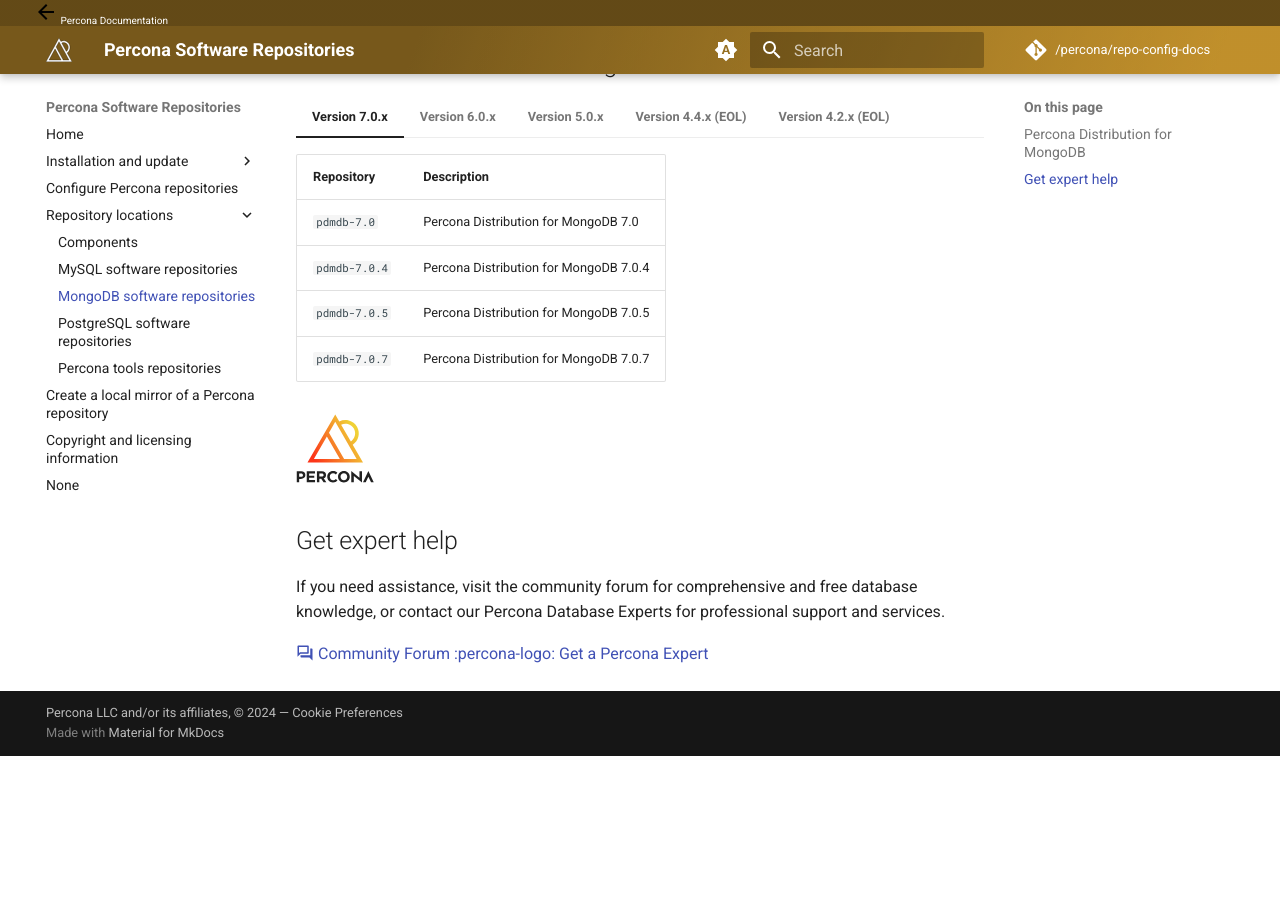
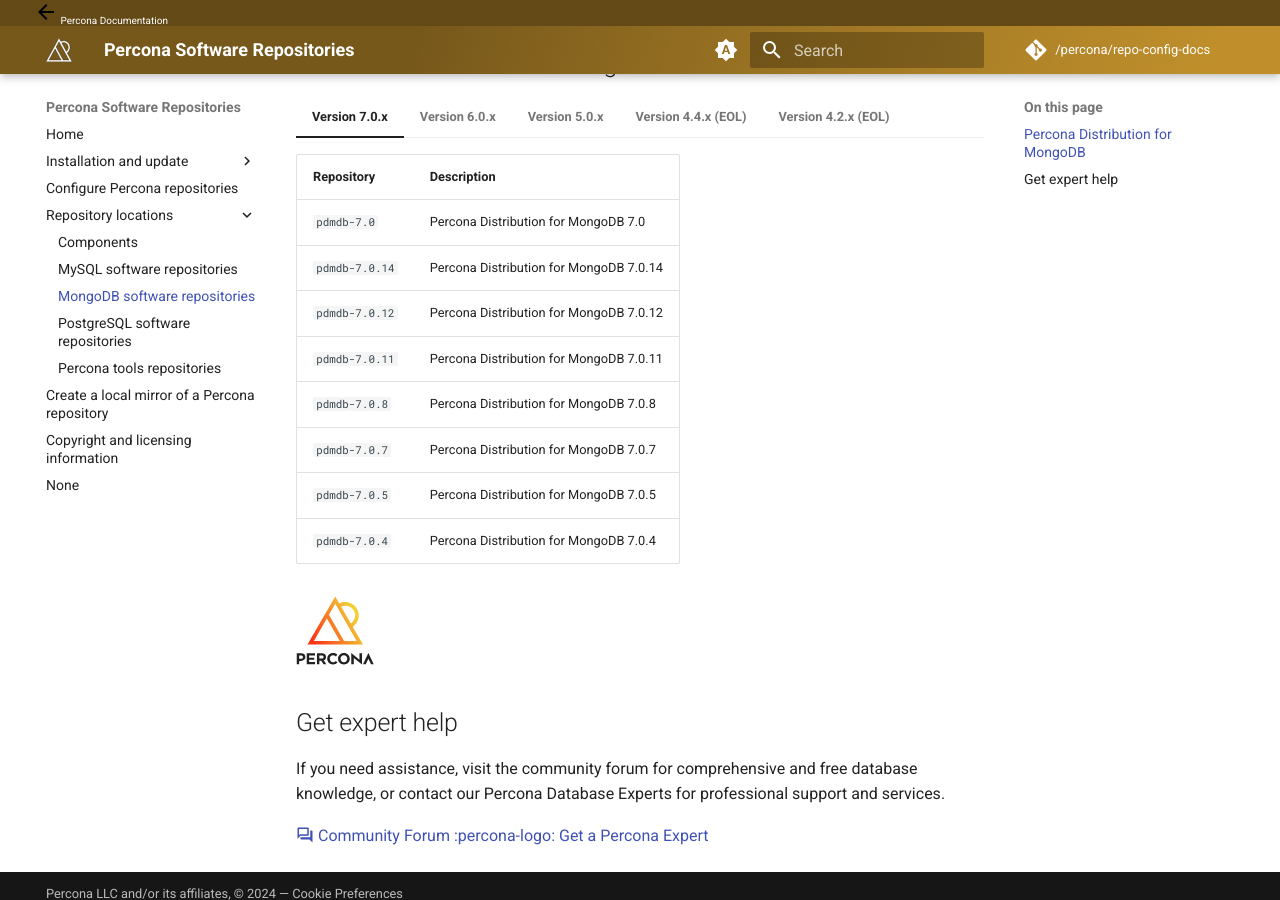
Before and after one commit to percona/repo-config-docs, an MkDocs documentation site: the page built from docs/mongodb.md, in a window 1280 px wide and 900 px high, scrolled down 625 px. Built offline with MkDocs 1.6.1 and Material for MkDocs 9.7.7, drawn with Linux system fonts in a browser that asks for light colours; nearby versions of some CDN libraries; comment, search, counter and statistics services are not loaded; the version menu is left out; before the commit the page ends 1381 px from its top, so only the background shows below that.

Commit message:
Updated list for PDMDB

```diff
--- a/docs/mongodb.md
+++ b/docs/mongodb.md
@@ -18,9 +18,13 @@
     | Repository    | Description                             |
     | ------------- | ------------------------------------    |
     | `pdmdb-7.0`   | Percona Distribution for MongoDB 7.0    |
+    | `pdmdb-7.0.14` | Percona Distribution for MongoDB 7.0.14|
+    | `pdmdb-7.0.12` | Percona Distribution for MongoDB 7.0.12|
+    | `pdmdb-7.0.11` | Percona Distribution for MongoDB 7.0.11|
+    | `pdmdb-7.0.8` | Percona Distribution for MongoDB 7.0.8  |
+    | `pdmdb-7.0.7` | Percona Distribution for MongoDB 7.0.7  |
+    | `pdmdb-7.0.5` | Percona Distribution for MongoDB 7.0.5  |
     | `pdmdb-7.0.4` | Percona Distribution for MongoDB 7.0.4  |
-    | `pdmdb-7.0.5` | Percona Distribution for MongoDB 7.0.5  |
-    | `pdmdb-7.0.7` | Percona Distribution for MongoDB 7.0.7  |
 
 
 === "Version 6.0.x"
@@ -28,6 +32,9 @@
     | Repository    | Description                             |
     | ------------- | ------------------------------------    |
     | `pdmdb-6.0`   | Percona Distribution for MongoDB 6.0    |
+    | `pdmdb-6.0.17` | Percona Distribution for MongoDB 6.0.17|
+    | `pdmdb-6.0.16` | Percona Distribution for MongoDB 6.0.16|
+    | `pdmdb-6.0.15` | Percona Distribution for MongoDB 6.0.15|
     | `pdmdb-6.0.14` | Percona Distribution for MongoDB 6.0.14|
     | `pdmdb-6.0.13` | Percona Distribution for MongoDB 6.0.13|
     | `pdmdb-6.0.11` | Percona Distribution for MongoDB 6.0.11|
@@ -44,7 +51,9 @@
     | Repository    | Description                             |
     | ------------- | ------------------------------------    |
     | `pdmdb-5.0`   | Percona Distribution for MongoDB 5.0    |
-    | `pdmdb-5.0.26`| Percona Distribution for MongoDB 5.0.24 |
+    | `pdmdb-5.0.28`| Percona Distribution for MongoDB 5.0.28 |
+    | `pdmdb-5.0.27`| Percona Distribution for MongoDB 5.0.27 |
+    | `pdmdb-5.0.26`| Percona Distribution for MongoDB 5.0.26 |
     | `pdmdb-5.0.24`| Percona Distribution for MongoDB 5.0.24 |
     | `pdmdb-5.0.23`| Percona Distribution for MongoDB 5.0.23 |
     | `pdmdb-5.0.22`| Percona Distribution for MongoDB 5.0.22 |
```
